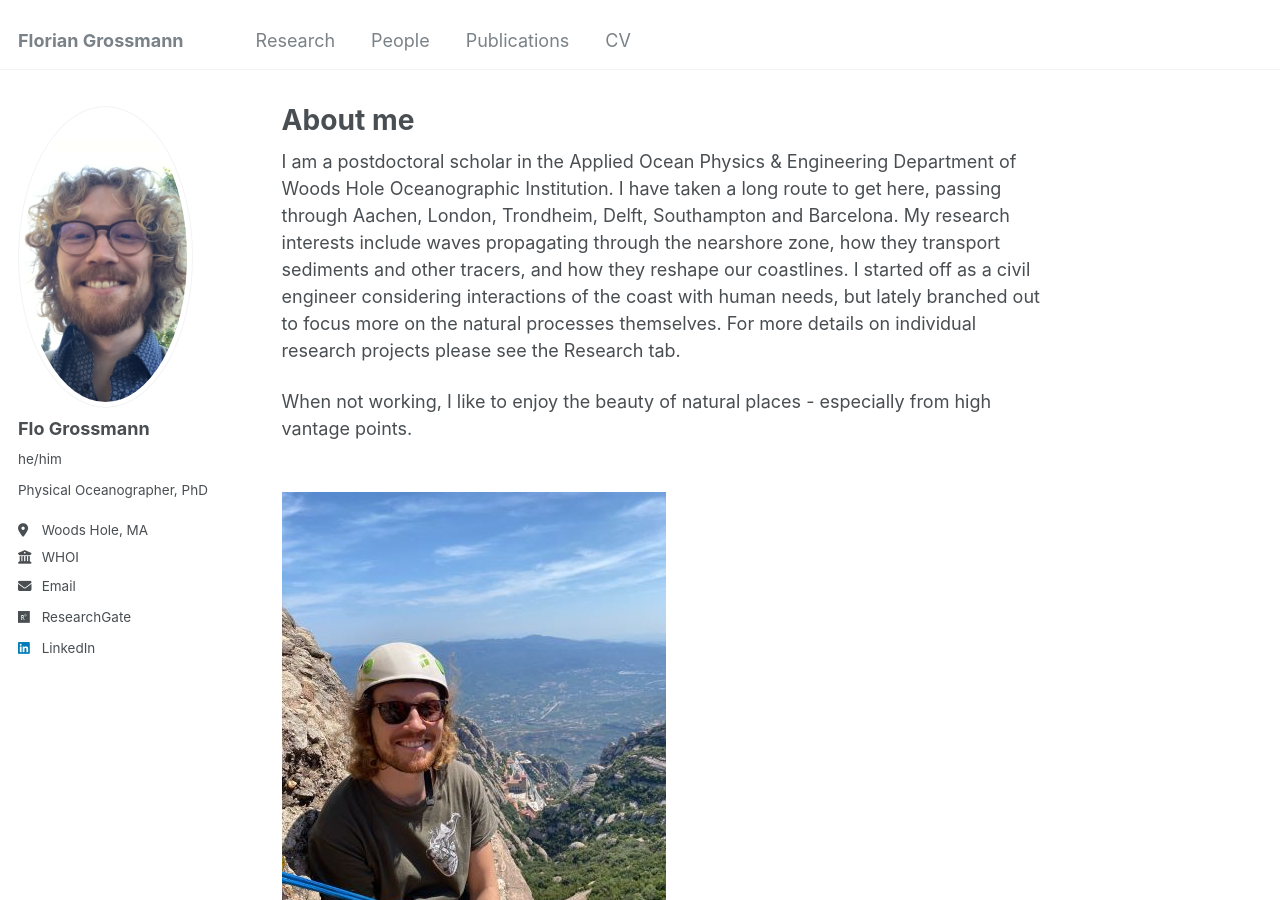
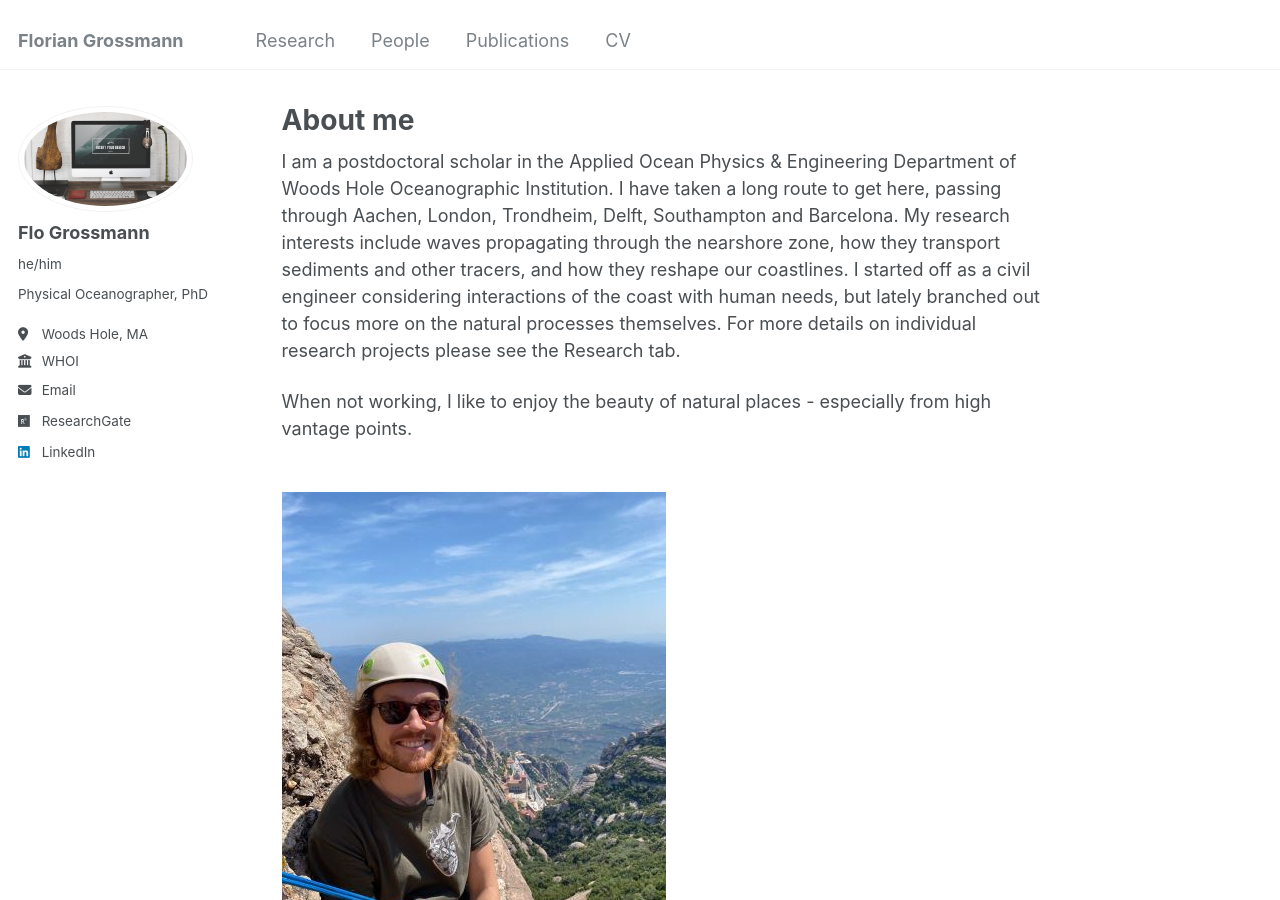
Before and after one commit to FlorianGrossmann/FlorianGrossmann.github.io, a Jekyll site: the page built from _pages/about.md, in a window 1280 px wide and 900 px high. Built offline with Jekyll 4.4.1, drawn with Linux system fonts in a browser that asks for light colours.

Commit message:
Update _config.yml

```diff
--- a/_config.yml
+++ b/_config.yml
@@ -21,7 +21,7 @@ repository               : "academicpages/academicpages.github.io"
 #               Additional customization can be done by editing /_includes/author-profile.html
 author:
   # Biographic information
-  avatar           : "/Profile.jpg"
+  avatar           : "/foo-bar-identity.jpg"
   name             : "Flo Grossmann"
   pronouns         : "he/him"
   bio              : "Physical Oceanographer, PhD"
```
